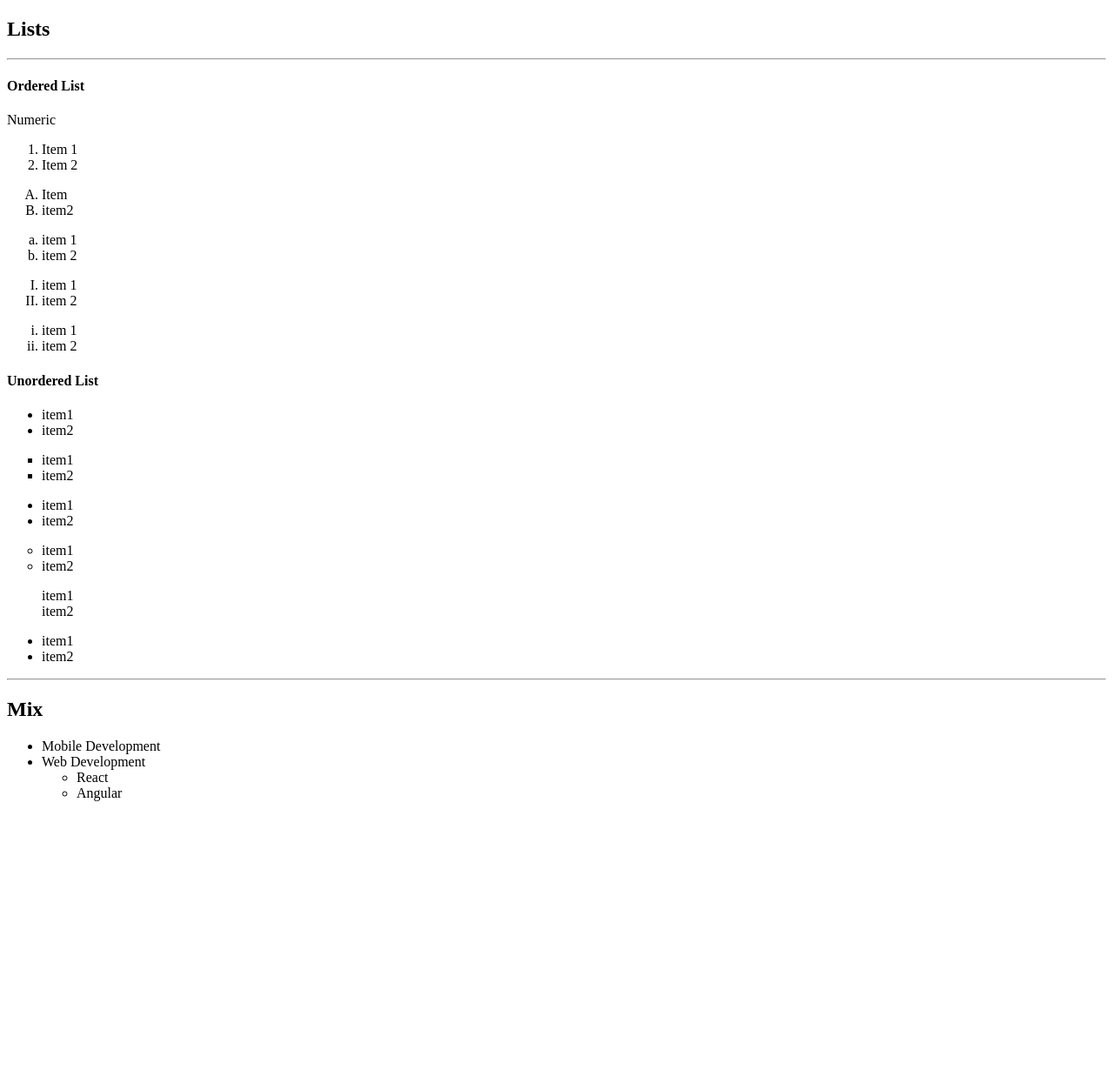
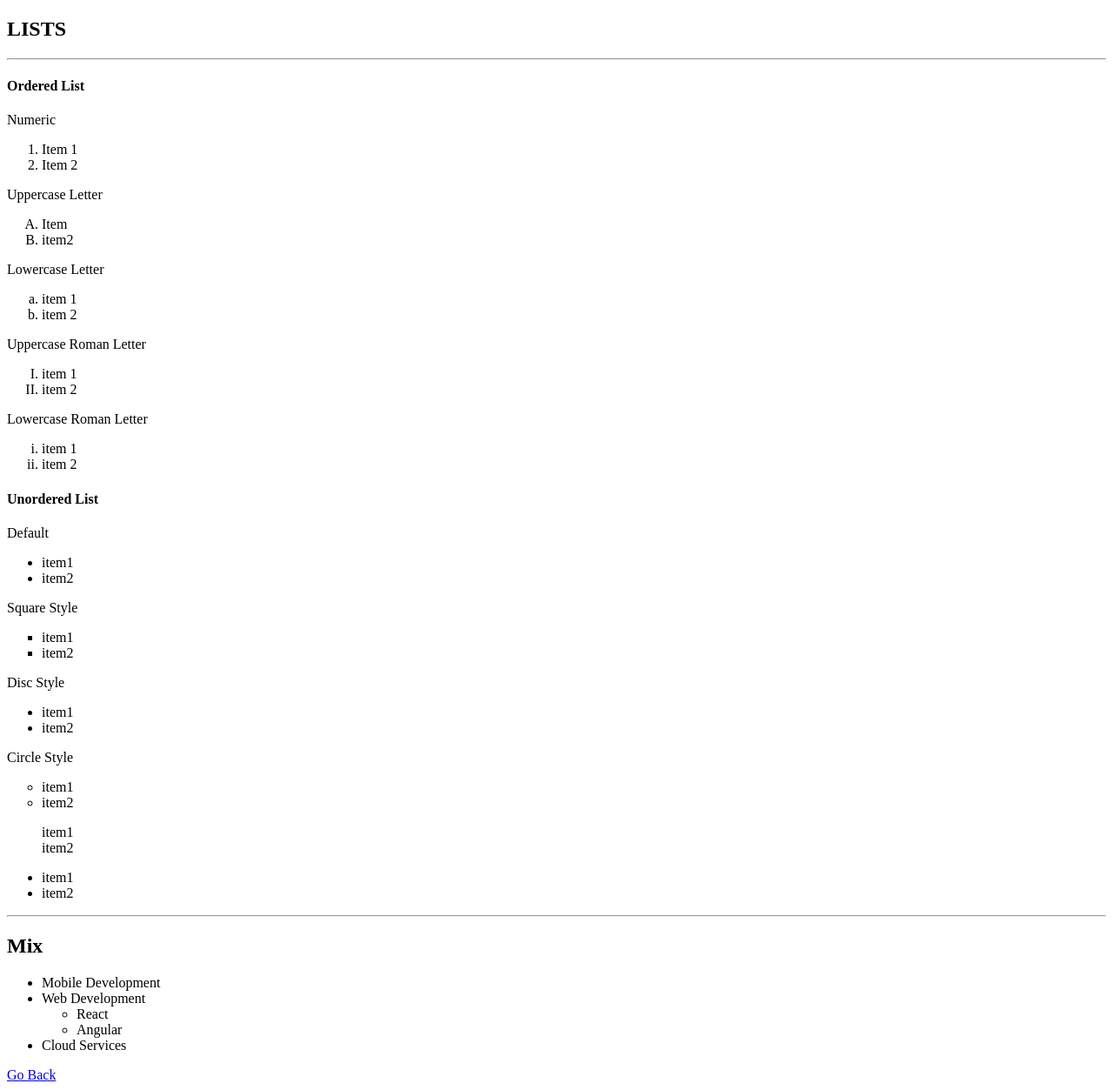
Before and after one commit to shaileshgontewar/assessment1, a plain HTML site: page list.html in a window 1280 px wide. Shown: the whole page at 87% size. Before the commit the page ends 937 px from the top, so only its background shows below. Drawn offline with Linux system fonts and the light colour scheme.

Commit message:
Update list.html

```diff
--- a/list.html
+++ b/list.html
@@ -7,7 +7,7 @@
     <title>Document</title>
 </head>
 <body>
-    <h2>Lists</h2><hr>
+    <h2>LISTS</h2><hr>
     <h4>
         Ordered List
     </h4>
@@ -16,35 +16,43 @@
         <li>Item 1</li>
         <li>Item 2</li>
     </ol>
+    <p>Uppercase Letter</p>
     <ol type="A">
         <li>Item</li>
         <li>item2</li>
     </ol>
+    <p>Lowercase Letter</p>
     <ol type="a">
         <li>item 1</li>
         <li>item 2</li>
     </ol>
+    <p>Uppercase Roman Letter</p>
     <ol type="I">
         <li>item 1</li>
         <li>item 2</li>
     </ol>
+    <p>Lowercase Roman Letter</p>
     <ol type="i">
         <li>item 1</li>
         <li>item 2</li>
     </ol>
     <h4>Unordered List</h4>
+    <p>Default</p>
     <ul>
         <li>item1</li>
         <li>item2</li>
     </ul>
+    <p>Square Style</p>
     <ul type="square">
         <li>item1</li>
         <li>item2</li>
     </ul>
+    <p>Disc Style</p>
     <ul type="disc">
         <li>item1</li>
         <li>item2</li>
     </ul>
+    <p>Circle Style</p>
     <ul type ="circle">
         <li>item1</li>
         <li>item2</li>
@@ -65,8 +73,10 @@
             <li>React</li>
             <li>Angular</li>
         </ul>
+        <li>Cloud Services</li>
 
     </ul>
+    <a href="assessment1.html">Go Back</a>
 
 
 </body>
```
